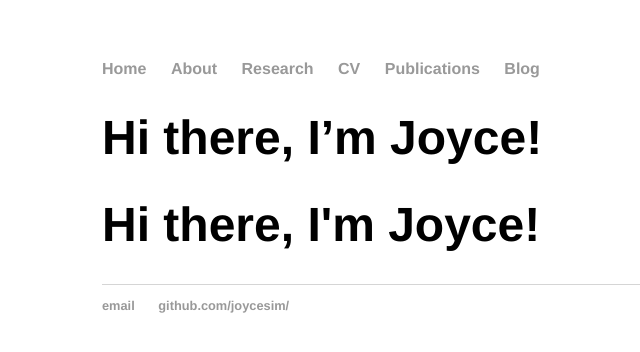
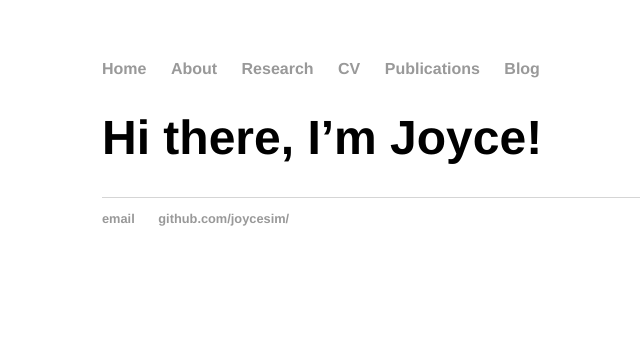
Before and after one commit to joycesim/joycesim.github.io, a Jekyll site: the page built from index.md, in a window 1280 px wide. Shown: the top 352 px of the page, without its empty margins (90-730 px from the left). Built offline with Jekyll 4.4.1, drawn with Linux system fonts in a browser that asks for light colours.

Commit message:
Update index.md

```diff
--- a/index.md
+++ b/index.md
@@ -3,6 +3,3 @@ layout: default
 title: Shi Joyce Sim, Geodynamicist
 ---
 # Hi there, I'm Joyce!
-<div class="blurb">
-	<h1>Hi there, I'm Joyce!</h1>
-</div><!-- /.blurb -->
```
